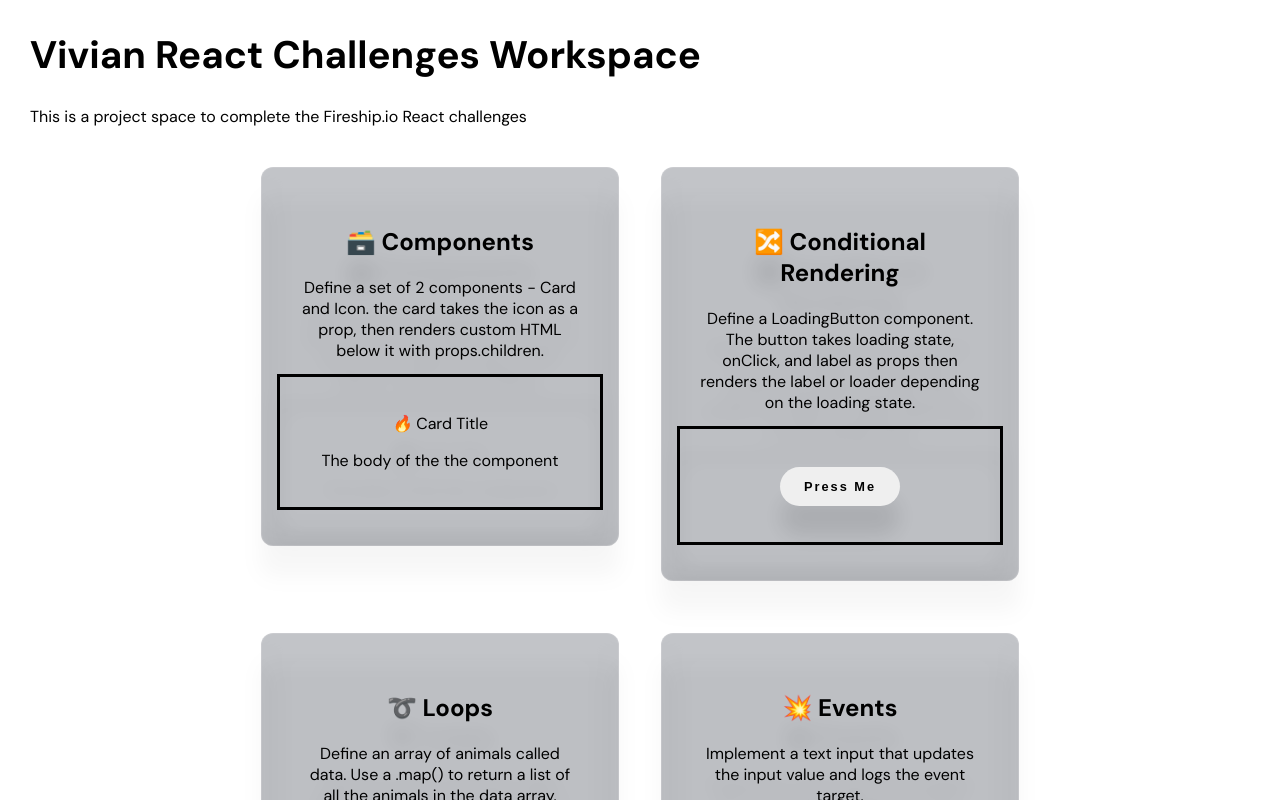
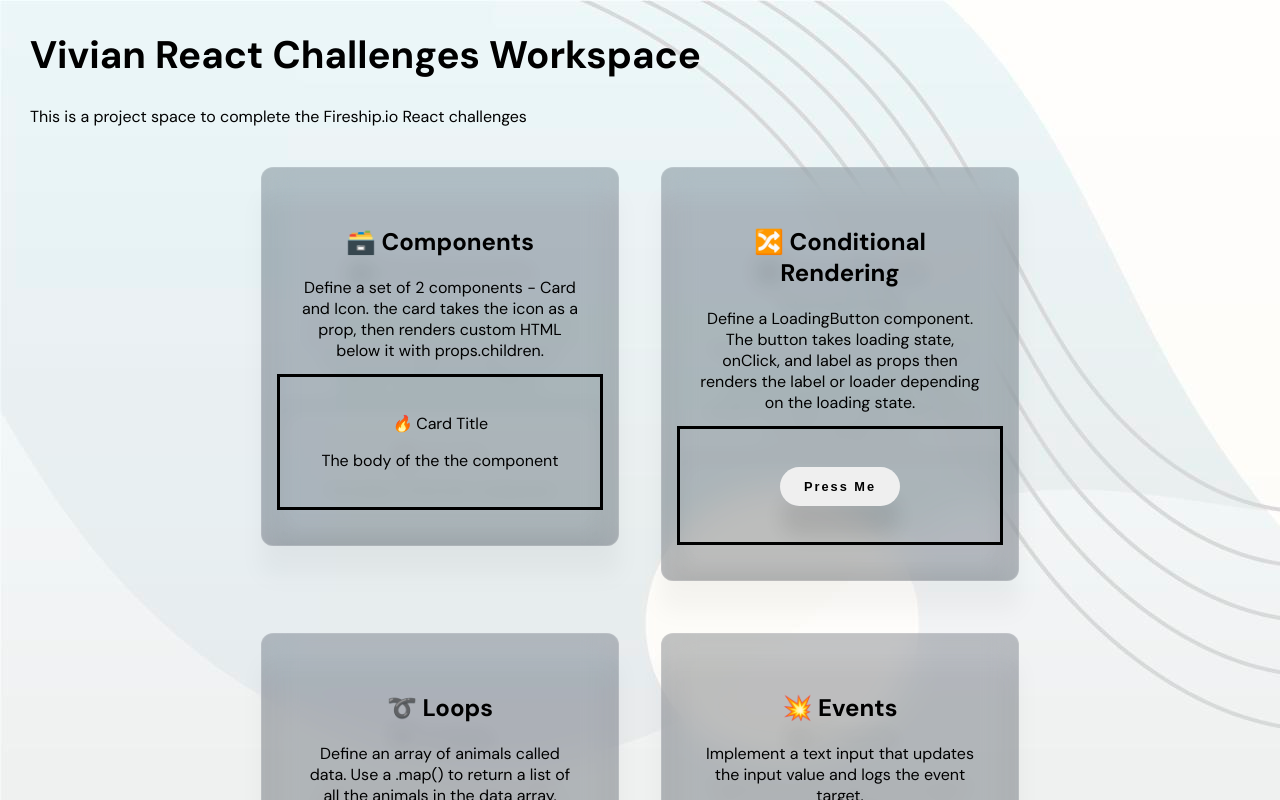
Before and after one commit to caoviv/Fireship.io-React-Challenges, a React (Create React App) app: page / in a window 1280 px wide. Shown: the top 800 px of the page. Built offline with nearby package versions, Linux system fonts and the light colour scheme.

Commit message:
add background image

```diff
--- a/src/App.css
+++ b/src/App.css
@@ -1,6 +1,10 @@
 .App {
   font-family: "DM Sans", sans-serif;
   margin: 30px;
+}
+
+body {
+  background-image: url("../public/background.jpg");
 }
 
 .ChallengesWrapper {
```
